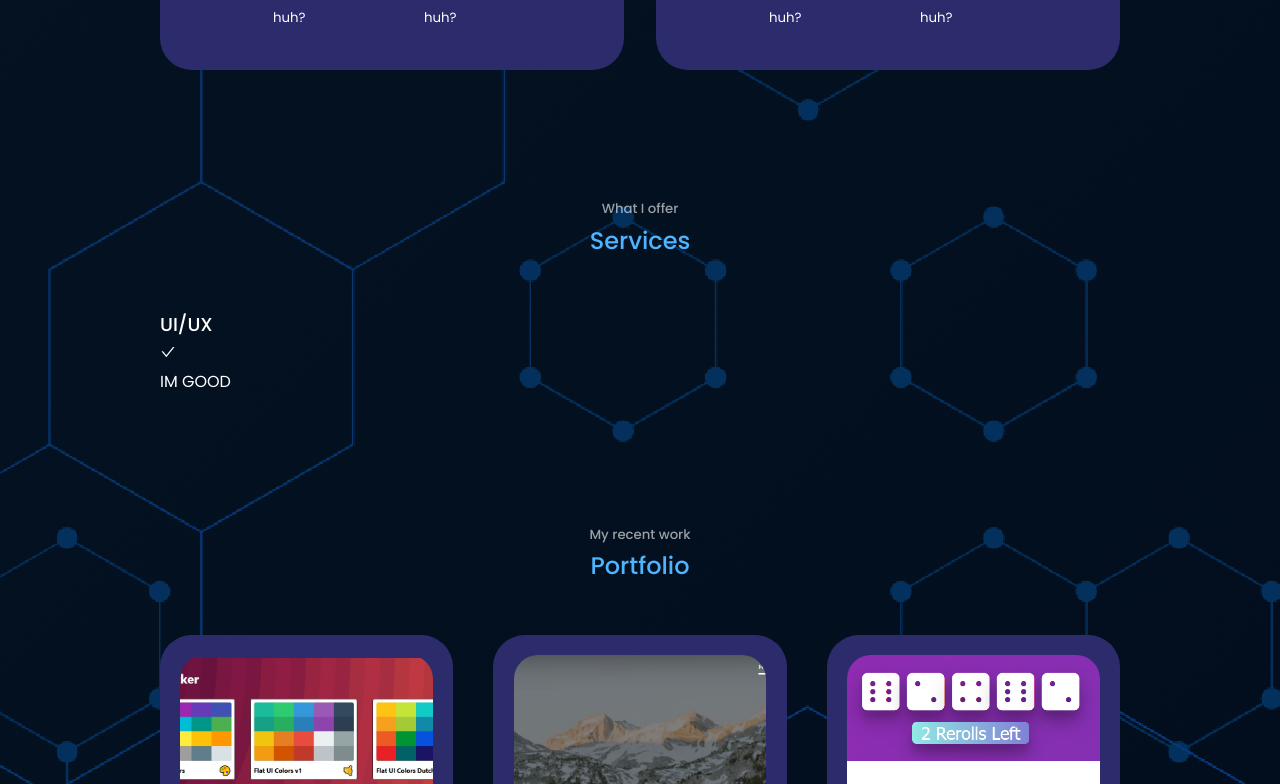
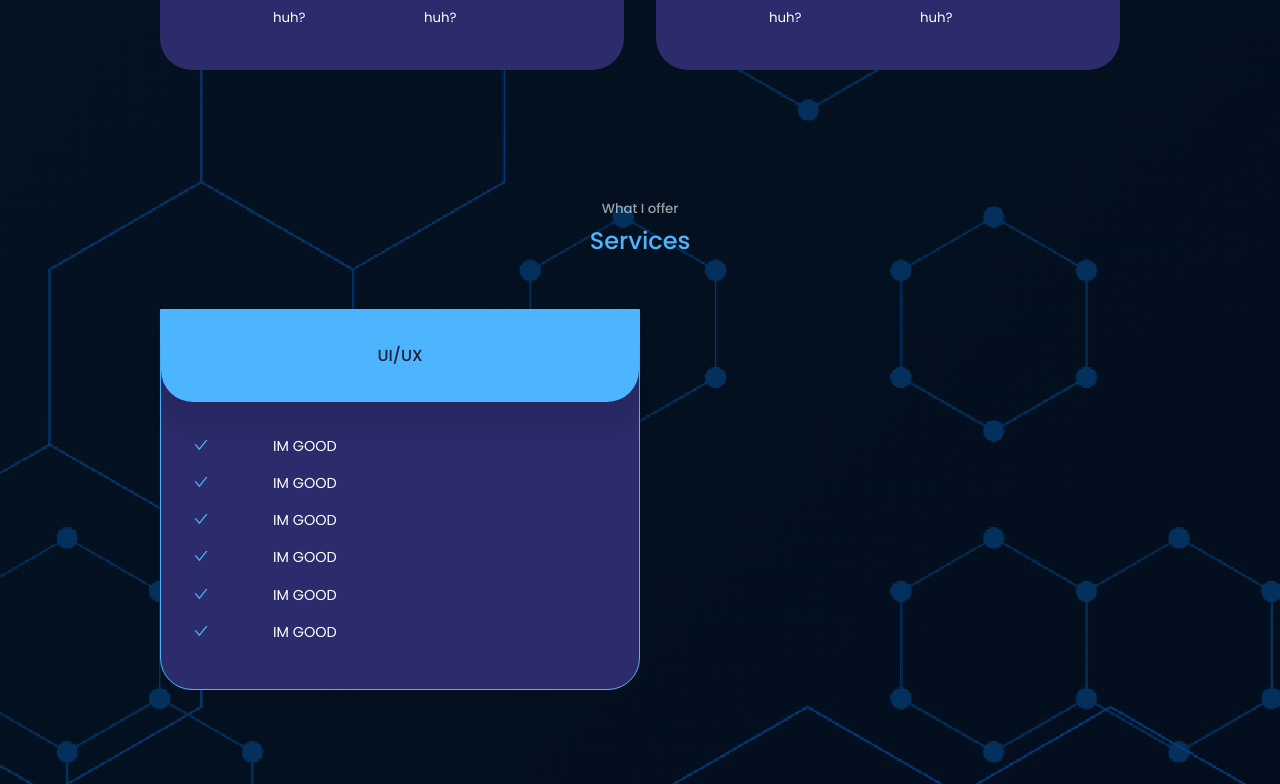
Before and after one commit to Rom1893/myWebpage, a React (Create React App) app: page / in a window 1280 px wide. Shown: the part 2016-2800 px from the top of the page. Built offline with nearby package versions, Linux system fonts and the light colour scheme.

Commit message:
Added summary styles

```diff
--- /dev/null
+++ b/src/Components/Summary/Summary.css
@@ -0,0 +1,50 @@
+.summary_container{
+    display: grid;
+    grid-template-columns: 1fr 1fr;
+}
+
+.summary{
+    background-color: var(--color-bg-variant);
+    border-radius: 0 0 2rem 2rem;
+    border: 1px solid var(--color-primary);
+    height: fit-content;
+    transition: var(--transition);
+}
+
+.summary:hover{
+    background: transparent;
+    border-color: var(--color-primary-variant);
+    cursor: default;
+}
+
+.summary_head{
+    background-color: var(--color-primary);
+    padding: 2rem;
+    border-radius: 0 0 2rem 2rem;
+    box-shadow: 0 2rem 1rem rgba(0, 0, 0, 0.1);
+}
+
+.summary_head h3 {
+    color: var(--color-bg);
+    font-size: 1rem;
+    text-align: center;
+}
+
+.summary_list{
+    padding: 2rem;
+}
+
+.summary_list li{
+    display: flex;
+    gap: 4rem;
+    margin-bottom: 0.8rem;
+}
+
+.summary_icon{
+    color: var(--color-primary);
+    margin-top: 3px;
+}
+
+.summary_list p {
+    font-size: 0.9rem;
+}
--- a/src/Components/Summary/Summary.jsx
+++ b/src/Components/Summary/Summary.jsx
@@ -1,4 +1,5 @@
 import React from 'react'
+import "./Summary.css"
 import { AiOutlineCheck } from "react-icons/ai"
 
 export default function Summary() {
@@ -14,11 +15,34 @@
           </div>
           <ul className='summary_list'>
             <li>
-              <AiOutlineCheck />
+              <AiOutlineCheck className='summary_icon' />
               <p>IM GOOD</p>
             </li>
+            <li>
+              <AiOutlineCheck className='summary_icon' />
+              <p>IM GOOD</p>
+            </li>
+            <li>
+              <AiOutlineCheck className='summary_icon' />
+              <p>IM GOOD</p>
+            </li>
+            <li>
+              <AiOutlineCheck className='summary_icon' />
+              <p>IM GOOD</p>
+            </li>
+            <li>
+              <AiOutlineCheck className='summary_icon' />
+              <p>IM GOOD</p>
+            </li>
+            <li>
+              <AiOutlineCheck className='summary_icon' />
+              <p>IM GOOD</p>
+            </li>
+
           </ul>
         </article>
+
+        <div className="summary_image"></div>
       </div>
     </section>
   )
```
